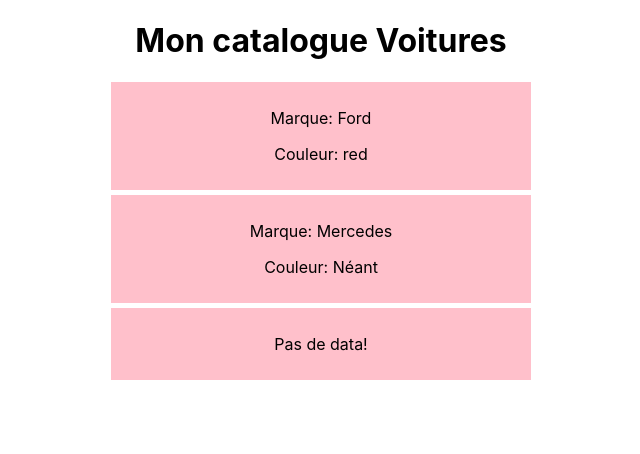
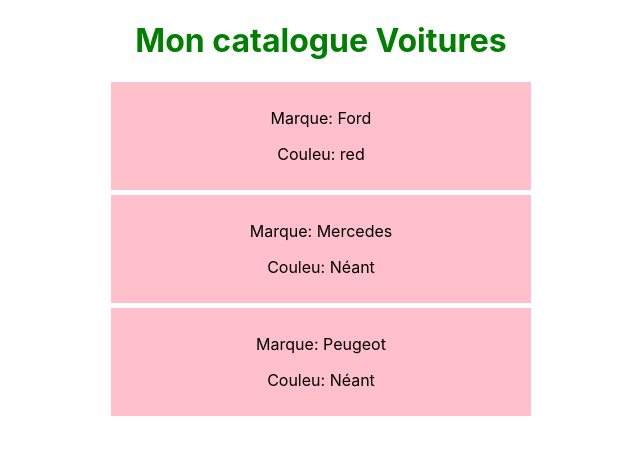
Before and after one commit to AlainNL/cars, a React (Create React App) app: page / in a window 1280 px wide. Shown: the top 454 px of the page, without its empty margins (319-959 px from the left). Built offline with nearby package versions, Linux system fonts and the light colour scheme.

Commit message:
add state + props

```diff
--- a/src/App.js
+++ b/src/App.js
@@ -5,12 +5,16 @@
 class App extends Component {
 
   state = {
-    title : 'Mon catalogue Voitures'
+    title : 'Mon catalogue Voitures',
+    color : "Green"
   }
   render () {
     return (
       <div className="App">
-        <Mycars title={this.state.title} />
+        <Mycars
+          title={this.state.title}
+          color={this.state.color}
+        />
       </div>
     );
   }
--- a/src/components/Cars.js
+++ b/src/components/Cars.js
@@ -2,22 +2,20 @@
 
 const Car = ({children, color}) => {
 
-    const colorInfor = color ? (<p>Couleur: { color } </p>) : (<p>Couleur: Néant</p>);
+    let colorInfo="";
+    if (color) {
+        colorInfo = color;
+    } else {
+        colorInfo = "Néant";
+    }
 
-    if(children) {
-      return (
-          <div style={ {backgroundColor: 'pink', width:'400px', padding: '10px', margin: '5px auto'} }>
-            <p>Marque: { children } </p>
-            { colorInfor }
-          </div>
-      )
-    } else {
-      return (
-          <div style={ {backgroundColor: 'pink', width:'400px', padding: '10px', margin: '5px auto'} }>
-            <p>Pas de data!</p>
-          </div>
-      )
-    }
+    return children && (
+        <div style={ {backgroundColor: 'pink', width:'400px', padding: '10px', margin: '5px auto'} }>
+          <p>Marque: { children } </p>
+          <p>Couleu: { colorInfo }</p>
+        </div>
+
+    )
 
 }
 
--- a/src/components/Mycars.js
+++ b/src/components/Mycars.js
@@ -2,14 +2,19 @@
 import Car from "./Cars";
 
 class Mycars extends Component {
+
+  state = {
+      cars: ["Ford", "Mercedes", "Peugeot"]
+  }
+
   render() {
       return (
           <div className="Cars">
-              <h1>{this.props.title}</h1>
+              <h1 style={{ color: this.props.color }}>{this.props.title}</h1>
 
-              <Car color="red">Ford</Car>
-              <Car>Mercedes</Car>
-              <Car></Car>
+              <Car color="red">{this.state.cars[0]}</Car>
+              <Car>{this.state.cars[1]}</Car>
+              <Car>{this.state.cars[2]}</Car>
           </div>
       )
   }
```
